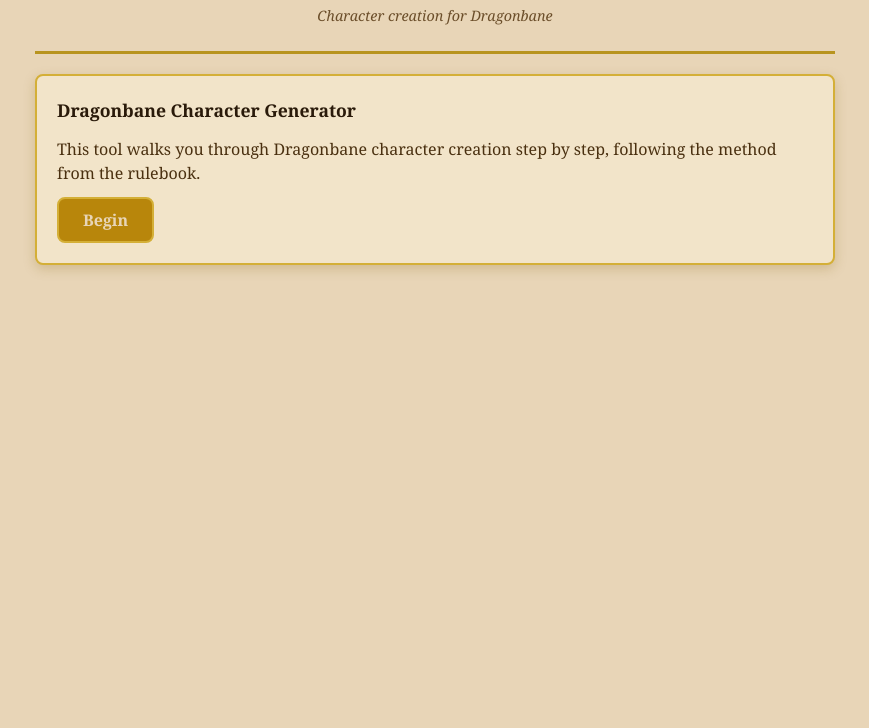
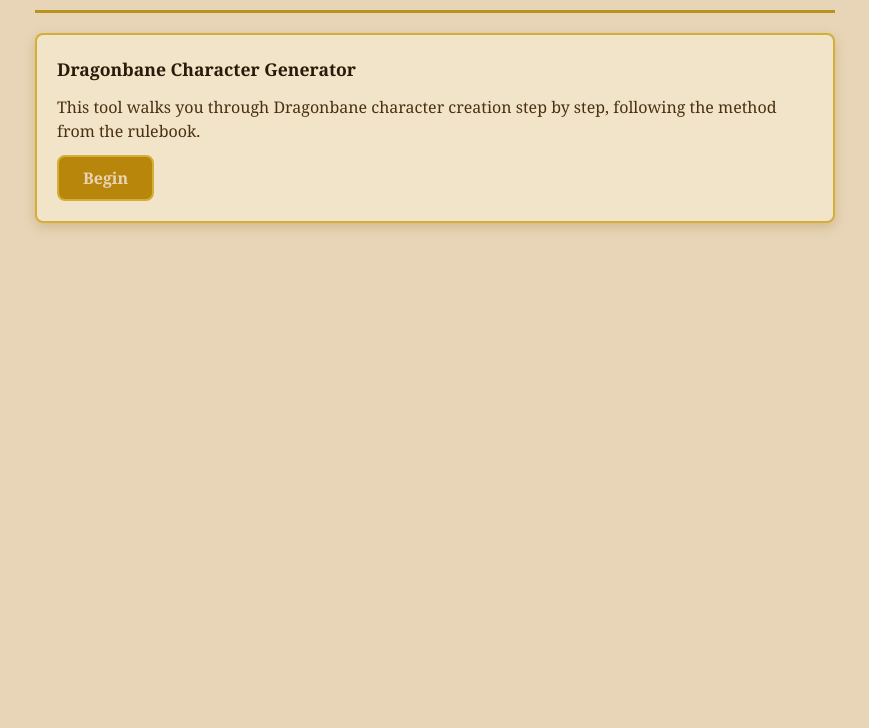
Before and after one commit to dharmab/wartools.net, a website: page apps/dragonbane-character.html in a window 1280 px wide. Shown: the part 112-840 px from the top of the page, without its empty margins (205-1074 px from the left). Drawn offline with Linux system fonts and the light colour scheme.

Commit message:
Remove useless subtitle

```diff
--- a/apps/dragonbane-character.html
+++ b/apps/dragonbane-character.html
@@ -24,7 +24,6 @@
             <nav><a href="../index.html">&larr; WARTOOLS.NET</a></nav>
             <header>
                 <h1>Dragonbane Character Generator</h1>
-                <p class="subtitle">Character creation for Dragonbane</p>
             </header>
 
             <div class="card" id="summary-card">
```
